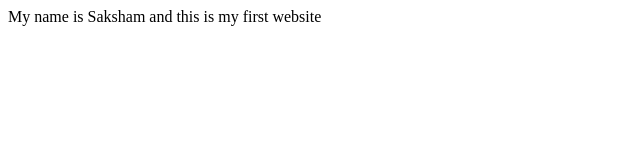
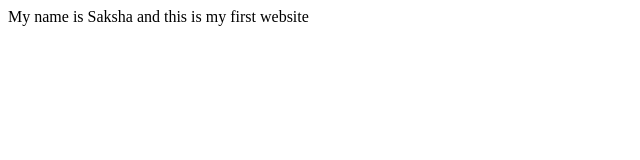
Before and after one commit to sakshamcodes6969/Saksham-Mishra-portfolio, a plain HTML site: page index.html in a window 1280 px wide. Shown: the full height of the page, 0-640 px from the left. Drawn offline with Linux system fonts and the light colour scheme.

Commit message:
Update index.html

```diff
--- a/index.html
+++ b/index.html
@@ -2,7 +2,7 @@
     <head></head>
     <title>My Personal Poertfolio</title>
     <body>
-        <p>My name is Saksham and this is my first website</p>
+        <p>My name is Saksha and this is my first website</p>
     </body>
 
 
```
